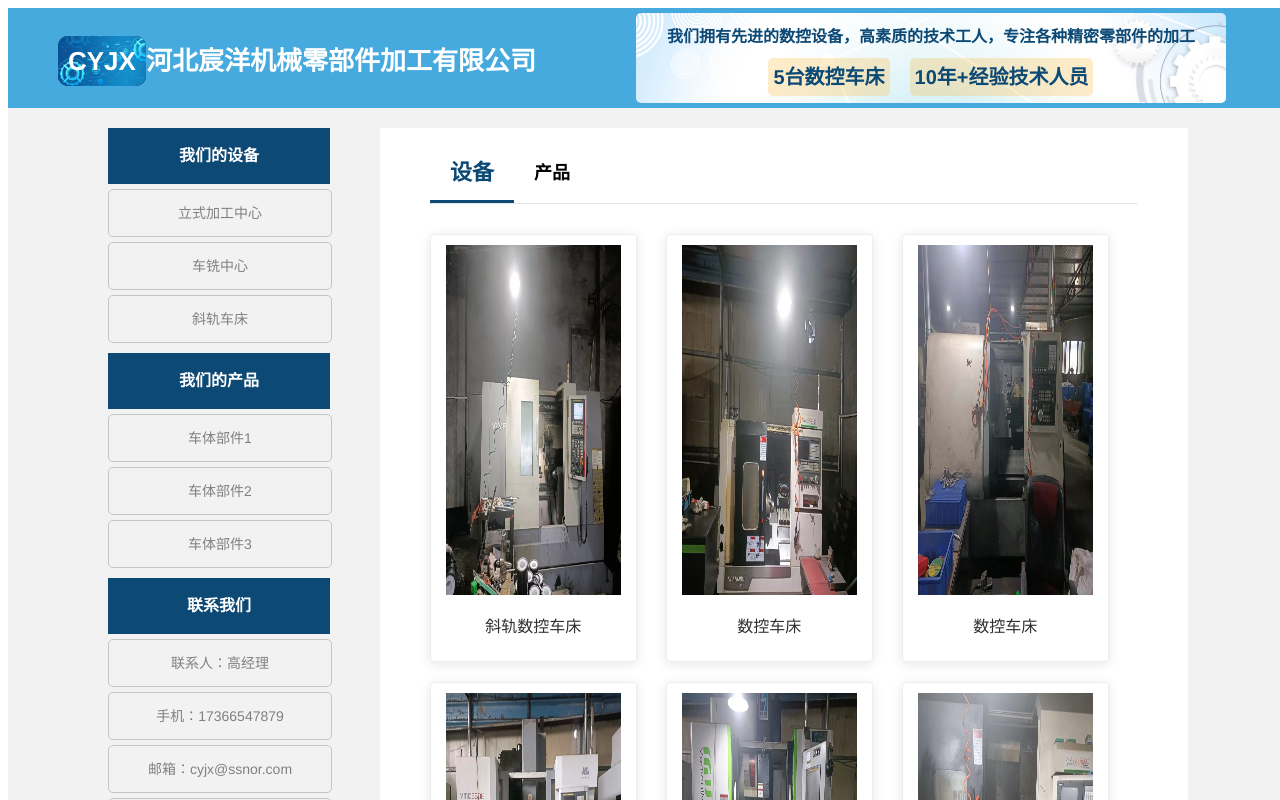
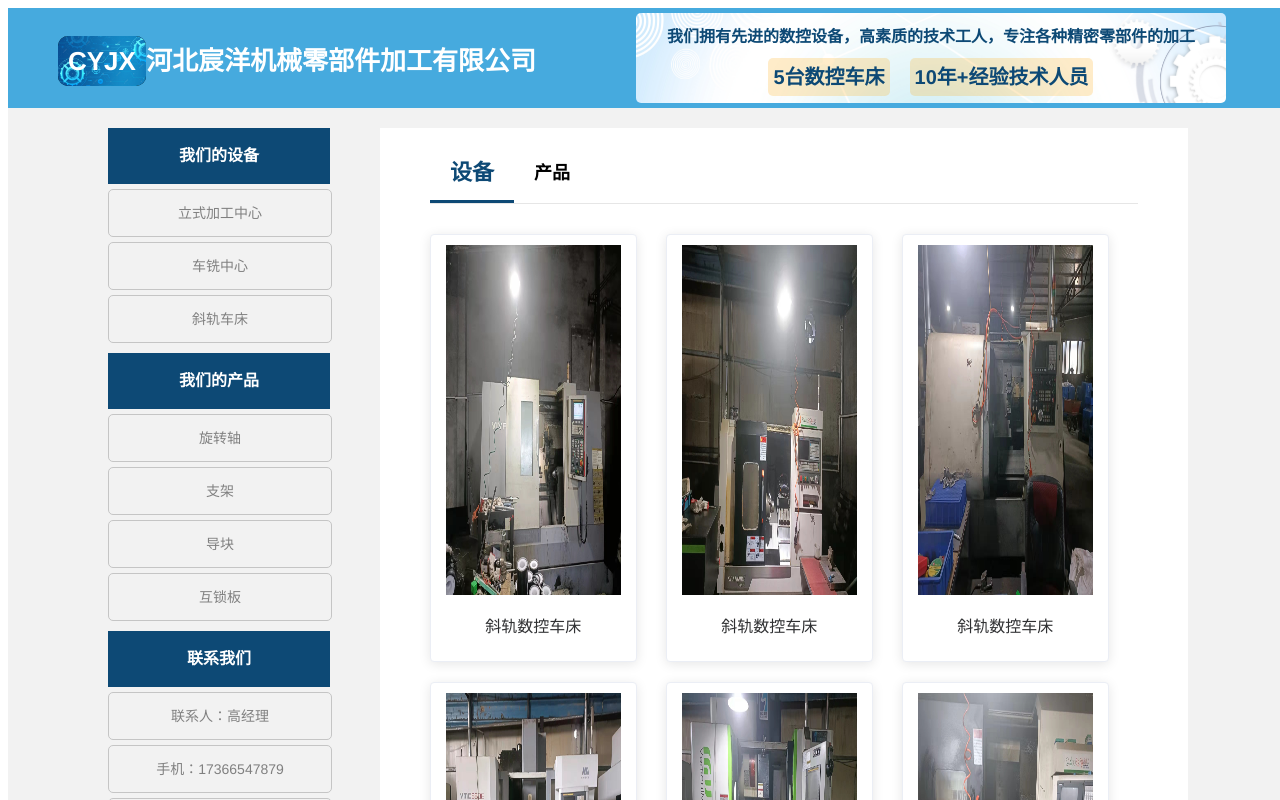
Before and after one commit to gaoman2015/chenyang, a Vue app: page / in a window 1280 px wide. Shown: the top 800 px of the page. Built offline with nearby package versions, Linux system fonts and the light colour scheme; what vue-photo-preview would draw is missing.

Commit message:
feat: 修改文案

```diff
--- a/src/components/index.vue
+++ b/src/components/index.vue
@@ -38,9 +38,10 @@
           <div class="our-machine-item">车铣中心</div>
           <div class="our-machine-item">斜轨车床</div>
           <div class="our-product">我们的产品</div>
-          <div class="our-product-item">车体部件1</div>
-          <div class="our-product-item">车体部件2</div>
-          <div class="our-product-item">车体部件3</div>
+          <div class="our-product-item">旋转轴</div>
+          <div class="our-product-item">支架</div>
+          <div class="our-product-item">导块</div>
+          <div class="our-product-item">互锁板</div>
           <div class="contact-us">联系我们</div>
           <div class="contact-us-item">联系人：高经理</div>
           <div class="contact-us-item">手机：17366547879</div>
@@ -78,7 +79,7 @@
                   <el-card :body-style="{ padding: '10px' }">
                     <img src="../assets/machine7.png" preview="3" class="image">
                     <div style="padding: 14px;">
-                      <span>数控车床</span>
+                      <span>斜轨数控车床</span>
                     </div>
                   </el-card>
                 </el-col>
@@ -86,7 +87,7 @@
                   <el-card :body-style="{ padding: '10px' }">
                     <img src="../assets/machine9.png" preview="4" preview-text="立式加工中心">
                     <div style="padding: 14px;">
-                      <span>数控车床</span>
+                      <span>斜轨数控车床</span>
                     </div>
                   </el-card>
                 </el-col>
@@ -122,25 +123,25 @@
              <el-row>
                 <el-col :span="7">
                   <el-card :body-style="{ padding: '10px' }">
-                    <img src="../assets/product1.png" preview="8" preview-text="">
+                    <img src="../assets/product1.png" preview="8" preview-text="旋转轴">
                     <div style="padding: 14px;">
-                      <span>车体部件1</span>
+                      <span>旋转轴</span>
                     </div>
                   </el-card>
                 </el-col>
                 <el-col :span="7" :offset="1">
                   <el-card :body-style="{ padding: '10px' }">
-                    <img src="../assets/product2.png" preview="9" class="image">
+                    <img src="../assets/product2.png" preview="9" class="image" preview-text="支架">
                     <div style="padding: 14px;">
-                      <span>车体部件2</span>
+                      <span>支架</span>
                     </div>
                   </el-card>
                 </el-col>
                 <el-col :span="7" :offset="1">
                   <el-card :body-style="{ padding: '10px' }">
-                    <img src="../assets/product3.png" preview="10" preview-text="">
+                    <img src="../assets/product3.png" preview="10" preview-text="导块">
                     <div style="padding: 14px;">
-                      <span>车体部件3</span>
+                      <span>导块</span>
                     </div>
                   </el-card>
                 </el-col>
@@ -148,25 +149,25 @@
               <el-row class="machine-body-mt">
                 <el-col :span="7">
                   <el-card :body-style="{ padding: '10px' }">
-                    <img src="../assets/product4.png" preview="11" preview-text="">
+                    <img src="../assets/product4.png" preview="11" preview-text="导块">
                     <div style="padding: 14px;">
-                      <span>车体部件4</span>
+                      <span>导块</span>
                     </div>
                   </el-card>
                 </el-col>
                 <el-col :span="7" :offset="1">
                   <el-card :body-style="{ padding: '10px' }">
-                    <img src="../assets/product5.png" preview="12" preview-text="">
+                    <img src="../assets/product5.png" preview="12" preview-text="导块">
                     <div style="padding: 14px;">
-                      <span>车体部件5</span>
+                      <span>导块</span>
                     </div>
                   </el-card>
                 </el-col>
                 <el-col :span="7" :offset="1">
                   <el-card :body-style="{ padding: '10px' }">
-                    <img src="../assets/product6.png" preview="13" preview-text="">
+                    <img src="../assets/product6.png" preview="13" preview-text="互锁板">
                     <div style="padding: 14px;">
-                      <span>车体部件6</span>
+                      <span>互锁板</span>
                     </div>
                   </el-card>
                 </el-col>
```
